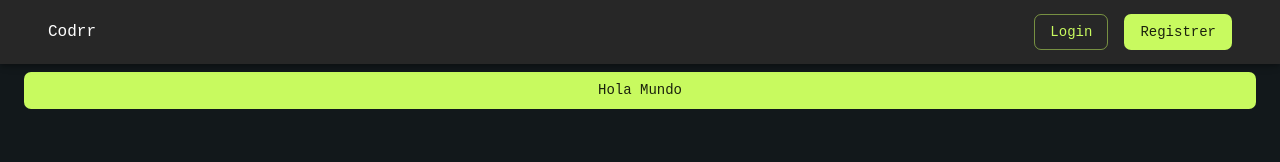
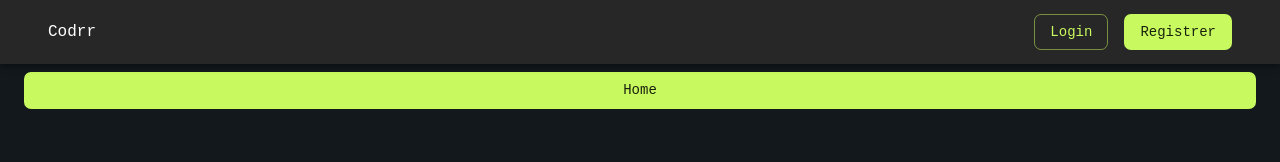
Before and after one commit to DanielOrtiz179499/armoniaspa, a React (Create React App) app: page / in a window 1280 px wide. Shown: the top 162 px of the page. Built offline with nearby package versions, Linux system fonts and the light colour scheme.

Commit message:
comentario

```diff
--- a/src/App.tsx
+++ b/src/App.tsx
@@ -3,17 +3,14 @@ import logo from './logo.svg'
 import './App.css'
 import { Button, Container } from '@mui/material'
 import { NavBar } from './common/NavBar'
+import { BrowserRouter } from 'react-router-dom'
+import { AppRouter } from './Router'
 
 function App() {
 	return (
-		<div>
-			<NavBar />
-			<Container sx={{ mt: 9 }} maxWidth="xl">
-				<Button fullWidth variant="contained">
-					Hola Mundo
-				</Button>
-			</Container>
-		</div>
+		<BrowserRouter>
+			<AppRouter />
+		</BrowserRouter>
 	)
 }
 
--- /dev/null
+++ b/src/Router.tsx
@@ -0,0 +1,16 @@
+import React from 'react'
+import { Route, Routes } from 'react-router-dom'
+import { HomePage } from './pages/home'
+import { LoginPage } from './pages/login'
+import { RouterLayout } from './common/RouterLayout'
+export const AppRouter: React.FC<{}> = () => {
+	return (
+		<Routes>
+			<Route path="/" element={<RouterLayout />}>
+				<Route path="/" element={<HomePage />} />
+				<Route path="/login" element={<LoginPage />} />
+			</Route>
+            <Route path="/nose" element={<div>Hola</div>} />
+		</Routes>
+	)
+}
--- /dev/null
+++ b/src/common/RouterLayout.tsx
@@ -0,0 +1,13 @@
+import React from 'react'
+import { NavBar } from './NavBar'
+import { Outlet } from 'react-router-dom'
+
+export const RouterLayout: React.FC<{}> = () => {
+	return (
+		<>
+			<NavBar />
+
+			<Outlet />
+		</>
+	)
+}
--- /dev/null
+++ b/src/pages/home/index.tsx
@@ -0,0 +1,12 @@
+import { Button, Container } from '@mui/material'
+import React from 'react'
+
+export const HomePage: React.FC<{}> = () => {
+	return (
+		<Container sx={{ mt: 9 }} maxWidth="xl">
+			<Button fullWidth variant="contained">
+				Home
+			</Button>
+		</Container>
+	)
+}
--- /dev/null
+++ b/src/pages/login/index.tsx
@@ -0,0 +1,12 @@
+import { Button, Container } from '@mui/material'
+import React from 'react'
+
+export const LoginPage: React.FC<{}> = () => {
+	return (
+		<Container sx={{ mt: 9 }} maxWidth="xl">
+			<Button fullWidth variant="contained">
+				Login
+			</Button>
+		</Container>
+	)
+}
```
